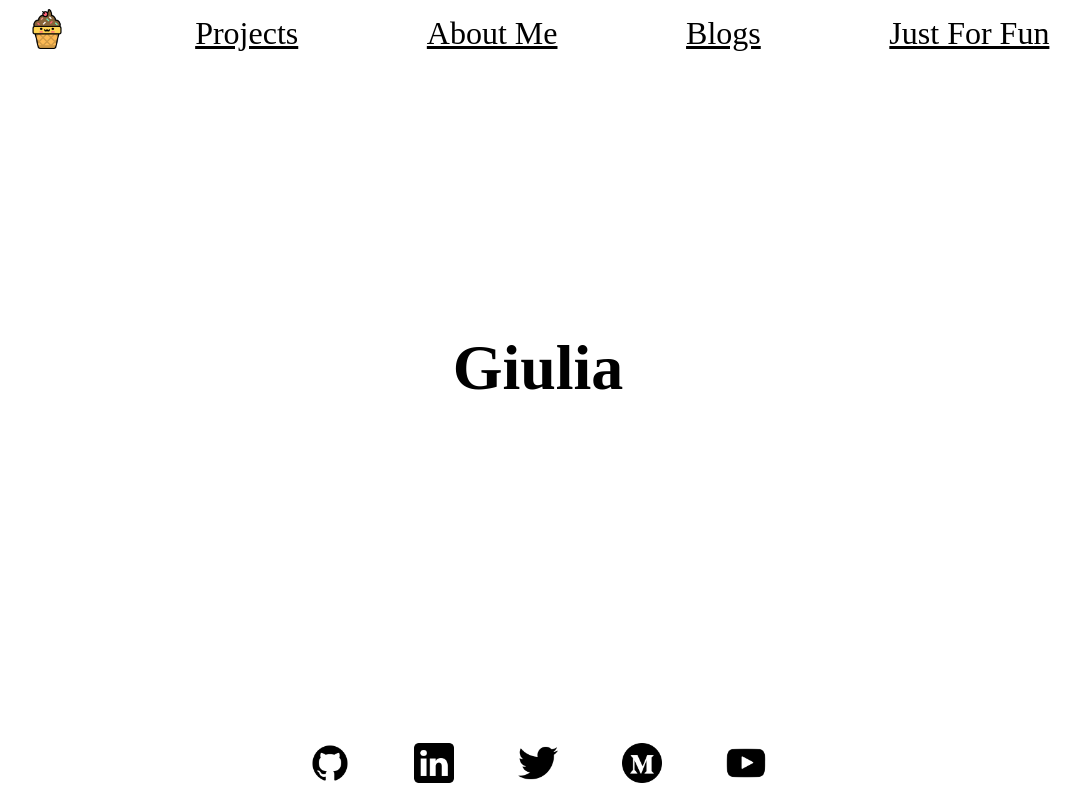
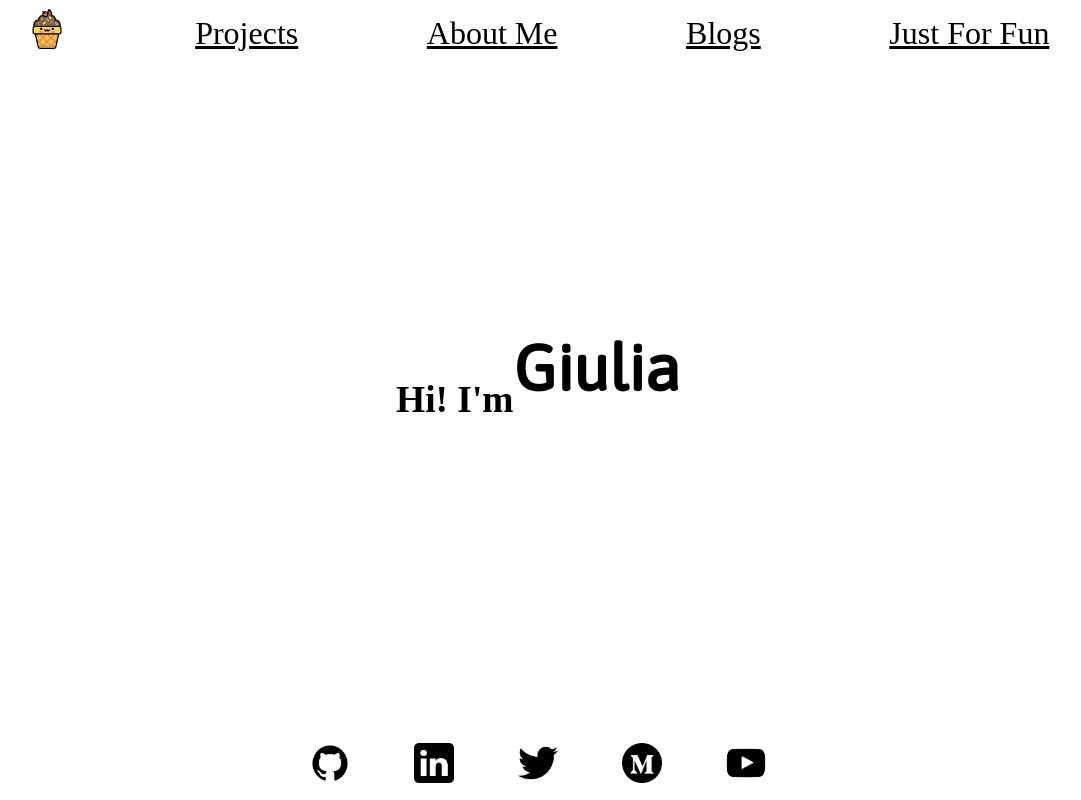
Before and after one commit to jzolo22/jz-portfolio, a React (Create React App) app: page / in a window 1280 px wide. Shown: the whole page, without its empty margins (102-1183 px from the left). Built offline with nearby package versions, Linux system fonts and the light colour scheme; a web font is replaced by a local one.

Commit message:
move h3 to Home

```diff
--- a/src/Pages/Home.js
+++ b/src/Pages/Home.js
@@ -6,7 +6,12 @@ function Home(){
     const names = ["Julia", "Юля", "Júlia", "Giulia"]
 
     return (
+        <>
+        <div>
+            <h3>Hi! I'm</h3>
+        </div>
         <NameBanner names={names}/>
+        </>
     )
 }
 
```
